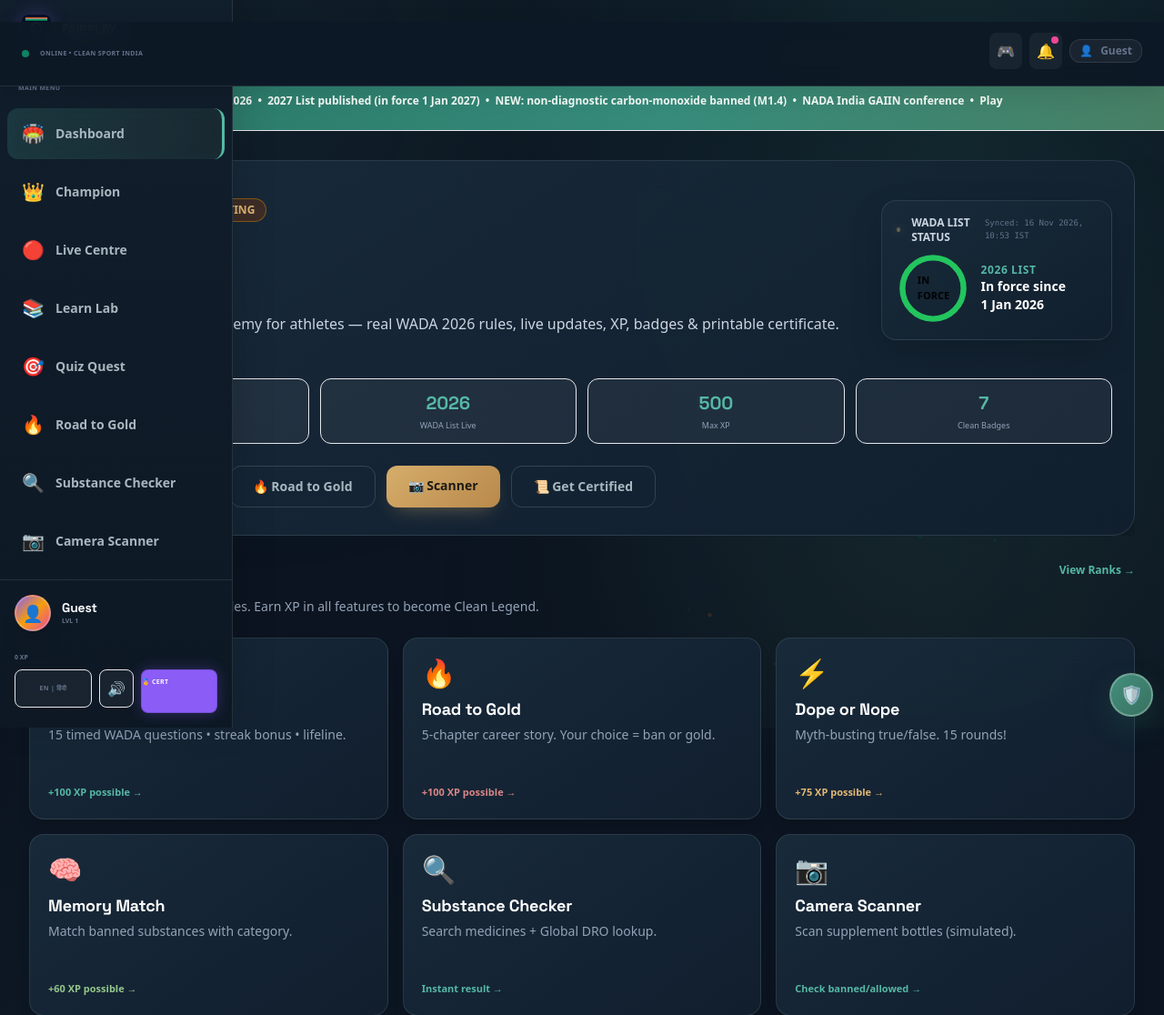
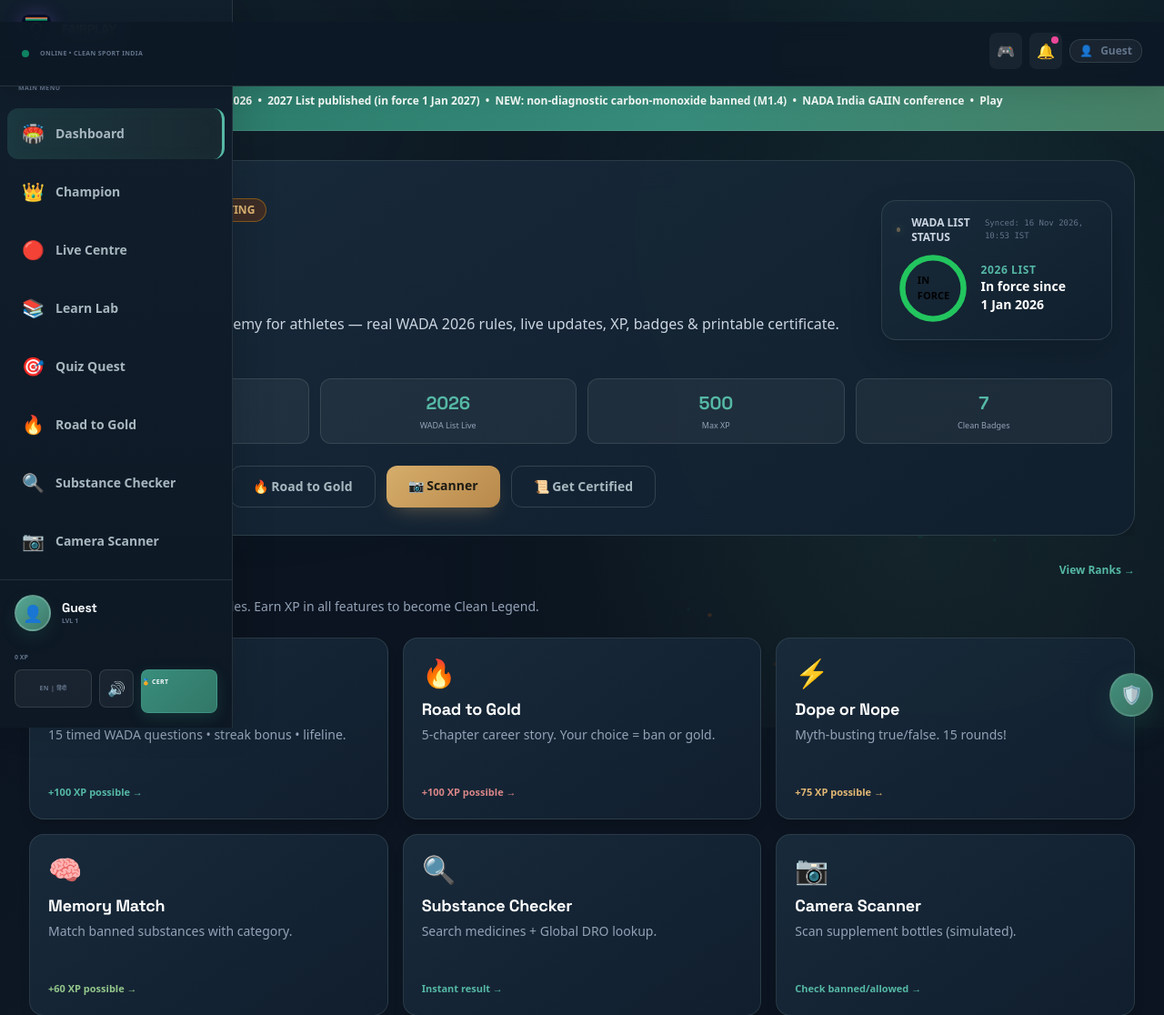
Before and after one commit to Mayurprajapat/fairplay-arena, a Flask app: page / in a window 1280 px wide. Shown: the top 1116 px of the page at 91% size. Run offline with Flask 3, Linux system fonts and the light colour scheme; data that the repository does not hold is empty; some libraries are stand-ins or nearby versions.

Commit message:
Refine visual theme and refresh offline assets
Co-authored-by: Copilot <223556219+Copilot@users.noreply.github.com>

```diff
--- a/static/css/professional.css
+++ b/static/css/professional.css
@@ -187,6 +187,26 @@ body [class*="bg-indigo-"] {
   background-color: rgba(85, 184, 165, .12) !important;
 }
 
+body [class*="border-white/"] {
+  border-color: rgba(190, 215, 207, .14) !important;
+}
+
+.text-transparent.bg-clip-text.bg-gradient-to-r {
+  background-image: linear-gradient(90deg, var(--indigo), var(--amber), var(--emerald)) !important;
+}
+
+#sidebar a[href="/certificate"] {
+  background: linear-gradient(135deg, #398d7c, #327767) !important;
+  border-color: rgba(85, 184, 165, .3) !important;
+  box-shadow: 0 5px 16px rgba(52, 137, 119, .22) !important;
+}
+
+#sidebar > div:last-child .bg-gradient-to-br {
+  background: linear-gradient(135deg, #55a794, #3d786a) !important;
+  border-color: rgba(190, 215, 207, .26) !important;
+  box-shadow: 0 8px 18px rgba(38, 105, 88, .2) !important;
+}
+
 input,
 select,
 textarea {
--- a/static/sw.js
+++ b/static/sw.js
@@ -1,12 +1,12 @@
 // FairPlay Arena service worker — offline shell + stale-while-revalidate
-const VERSION = 'fairplay-v6-professional';
+const VERSION = 'fairplay-v7-professional';
 const STATIC_CACHE = VERSION + '-static';
 const PAGES_CACHE = VERSION + '-pages';
 
 const PRECACHE = [
   '/',
   '/static/css/style.css',
-  '/static/css/professional.css?v=1',
+  '/static/css/professional.css?v=2',
   '/static/js/main.js',
   '/static/js/i18n.js',
   '/static/manifest.json',
--- a/templates/base.html
+++ b/templates/base.html
@@ -385,7 +385,7 @@
     color: var(--text);
   }
 </style>
-<link rel="stylesheet" href="/static/css/professional.css?v=1">
+<link rel="stylesheet" href="/static/css/professional.css?v=2">
 </head>
 <body class="bg-[#0a0e17] text-[#f8fafc] min-h-screen font-sans overflow-x-hidden selection:bg-indigo-600 selection-text-white">
 <canvas id="particles" class="particle-canvas"></canvas>
```
